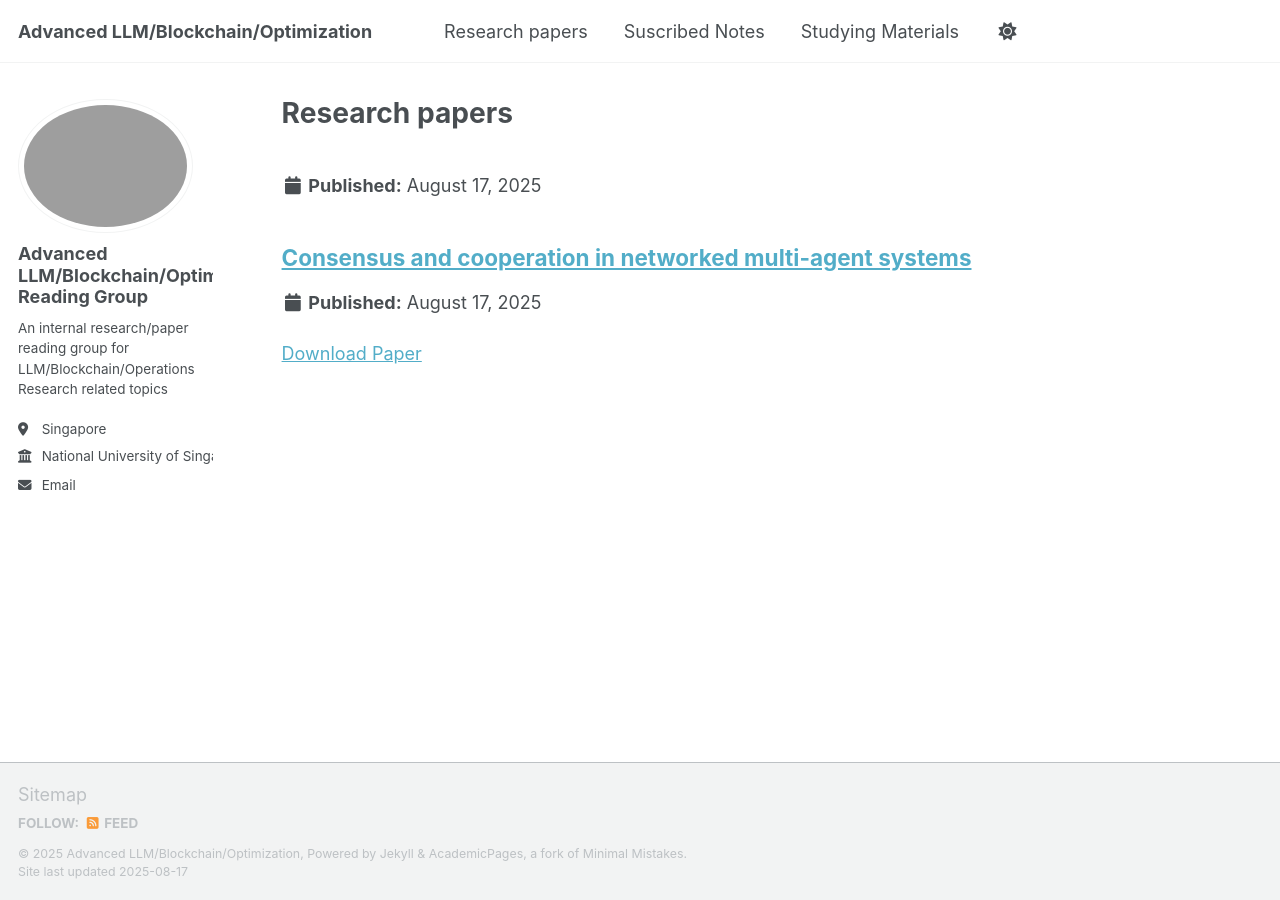
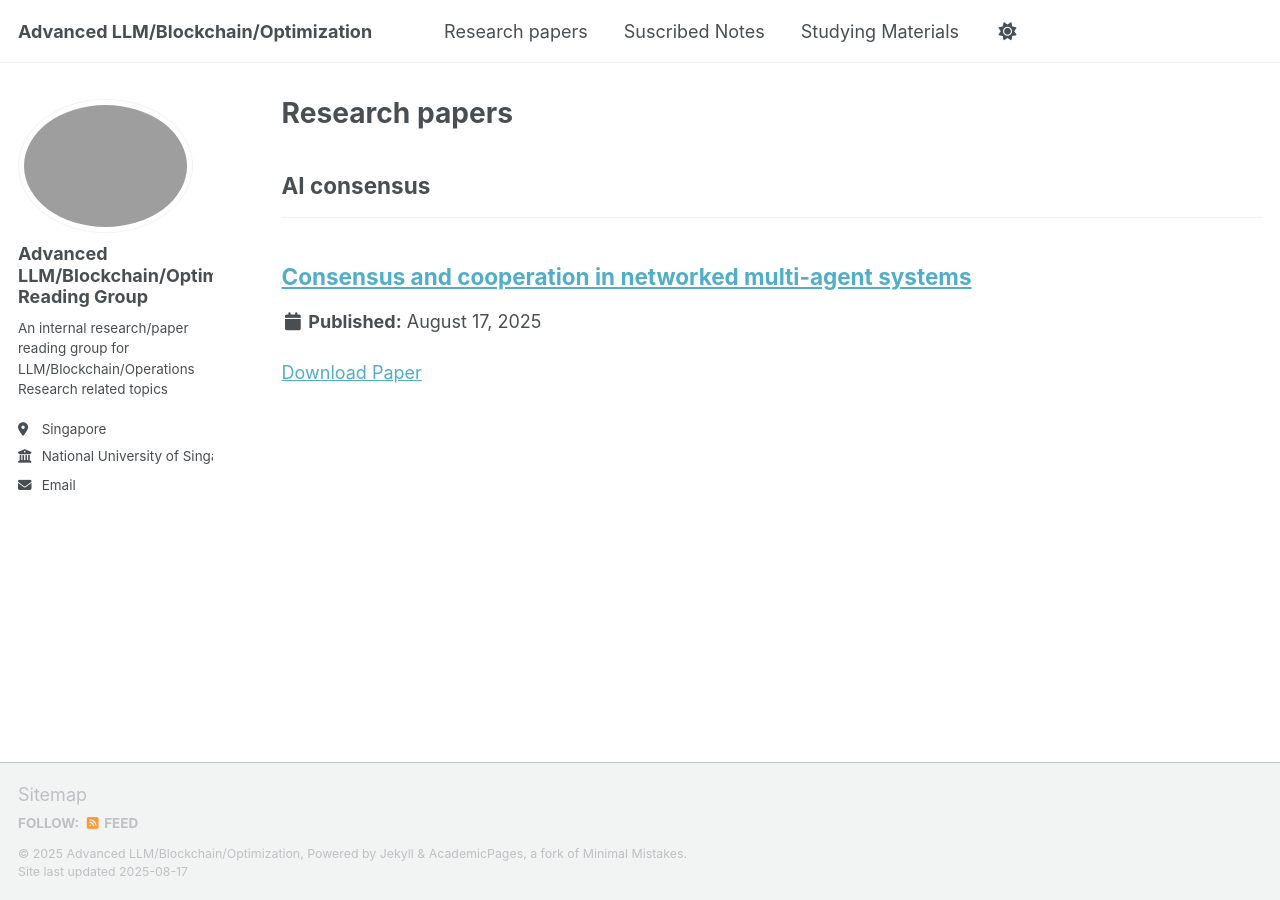
Before and after one commit to Kiloswang/Advanced-LLM-Blockchain-Optimization, a Jekyll site: the page built from _pages/papers.html, in a window 1280 px wide. Built offline with Jekyll 4.4.1, drawn with Linux system fonts in a browser that asks for light colours; a script that is not in the unit is left out; some of the changed lines change nothing that is shown.

Commit message:
Update _config.yml

```diff
--- a/_config.yml
+++ b/_config.yml
@@ -86,6 +86,19 @@
     title: 'Journal Articles'
   conferences:
     title: 'Conference Papers'
+
+papers_category:
+  AI consensus:
+    title: "AI consensus"
+  Supply Chain Finance & Blockchain:
+    title: "Supply Chain Finance & Blockchain"
+  LLM + Optimization:
+    title: "LLM + Optimization"
+  Other Topics in GenAI:
+    title: "Other Topics in GenAI"
+  Other Topics in Blockchain:
+    title: "Other Topics in Blockchain"
+
 
 # Site Settings
 teaser                   :  # filename of teaser fallback teaser image placed in /images/, .e.g. "500x300.png"
```
